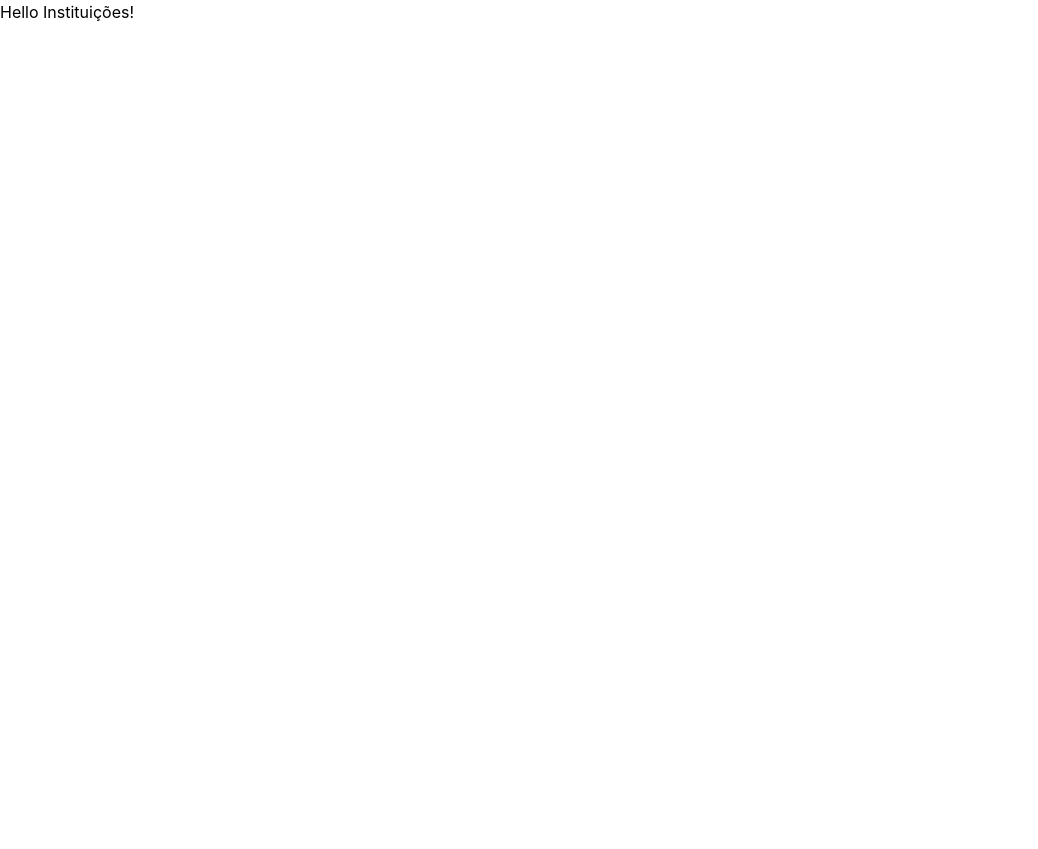
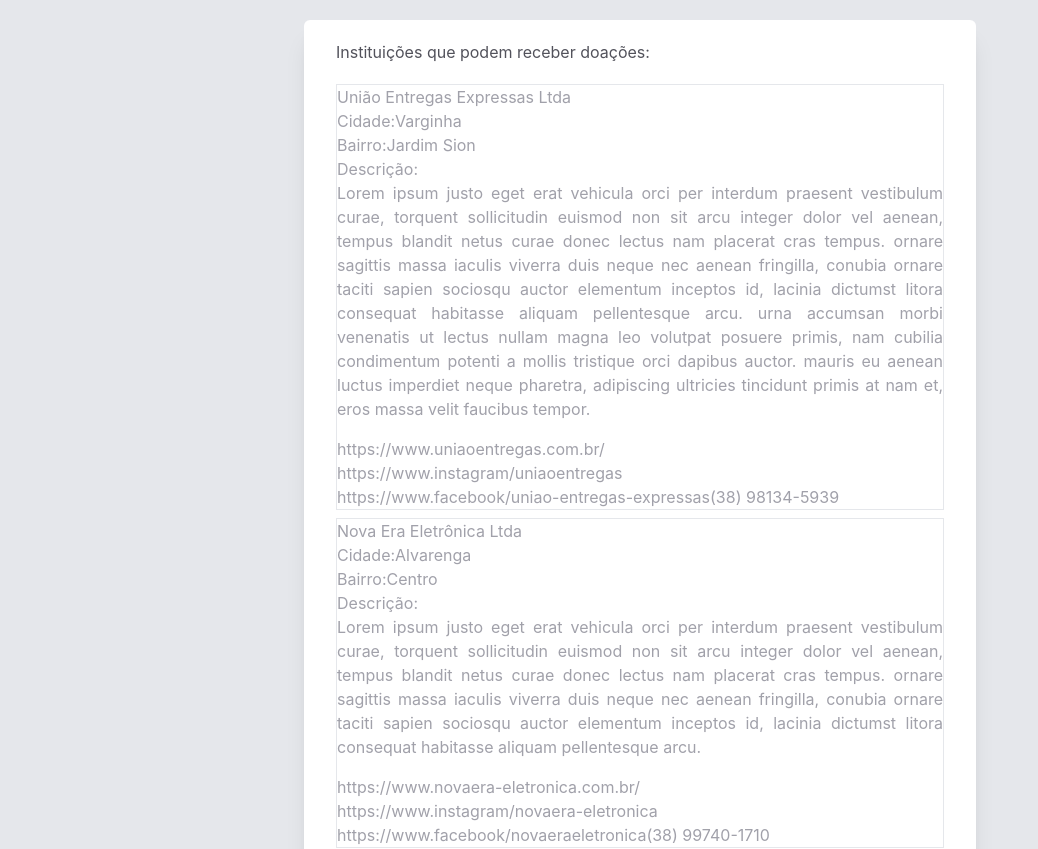
Before and after one commit to yaghomattos/doar-computadores, a Next.js app: page /instituicoes in a window 1280 px wide. Shown: the top 849 px of the page, without its empty margins (0-1038 px from the left). Before the commit the page ends 800 px from the top, so only its background shows below. Built offline with nearby package versions, Linux system fonts and the light colour scheme.

Commit message:
feature: institutions page base

```diff
--- a/src/pages/instituicoes.js
+++ b/src/pages/instituicoes.js
@@ -1,5 +1,62 @@
+import Head from 'next/head';
+import Link from 'next/link';
 import React from 'react';
+import data from '../service/institutions.json';
 
-export default function Institution() {
-  return <h1 className="text-black">Hello Instituições!</h1>;
+export default function Institutions() {
+  const orgs = data.orgs;
+
+  return (
+    <div className="min-h-screen flex flex-col justify-center bg-gray-200">
+      <Head>
+        <title>Instituições</title>
+      </Head>
+      <div className="shadow-xl mx-auto max-w-sm sm:max-w-md md:max-w-2xl lg:max-w-2xl px-8 my-5 bg-white rounded-md">
+        <header className="my-5">
+          <h1 className="text-zinc-600">
+            Instituições que podem receber doações:
+          </h1>
+        </header>
+
+        {orgs.map((org, index) => {
+          return (
+            <div key={index} className="border border-1 mb-2">
+              <div className="text-zinc-400">
+                <h1>{orgs[index].name}</h1>
+                <div className="w-full flex flex-wrap">
+                  <h2>Cidade:</h2>
+                  <p>{orgs[index].city}</p>
+                </div>
+                <div className="w-full flex flex-wrap">
+                  <h2>Bairro:</h2>
+                  <p>{orgs[index].neighboor}</p>
+                </div>
+                <div className="flex flex-wrap text-justify">
+                  <h2>Descrição:</h2>
+                  <p>{orgs[index].presentation}</p>
+                </div>
+              </div>
+
+              <footer className="mt-4 text-zinc-400">
+                <Link href={''}>
+                  <a>{orgs[index].links.site}</a>
+                </Link>
+                <Link href={''}>
+                  <a className="flex flex-wrap">
+                    {orgs[index].links.instagram}
+                  </a>
+                </Link>
+                <Link href={''}>
+                  <a>{orgs[index].links.facebook}</a>
+                </Link>
+                <Link href={''}>
+                  <a>{orgs[index].links.whatsapp}</a>
+                </Link>
+              </footer>
+            </div>
+          );
+        })}
+      </div>
+    </div>
+  );
 }
```
